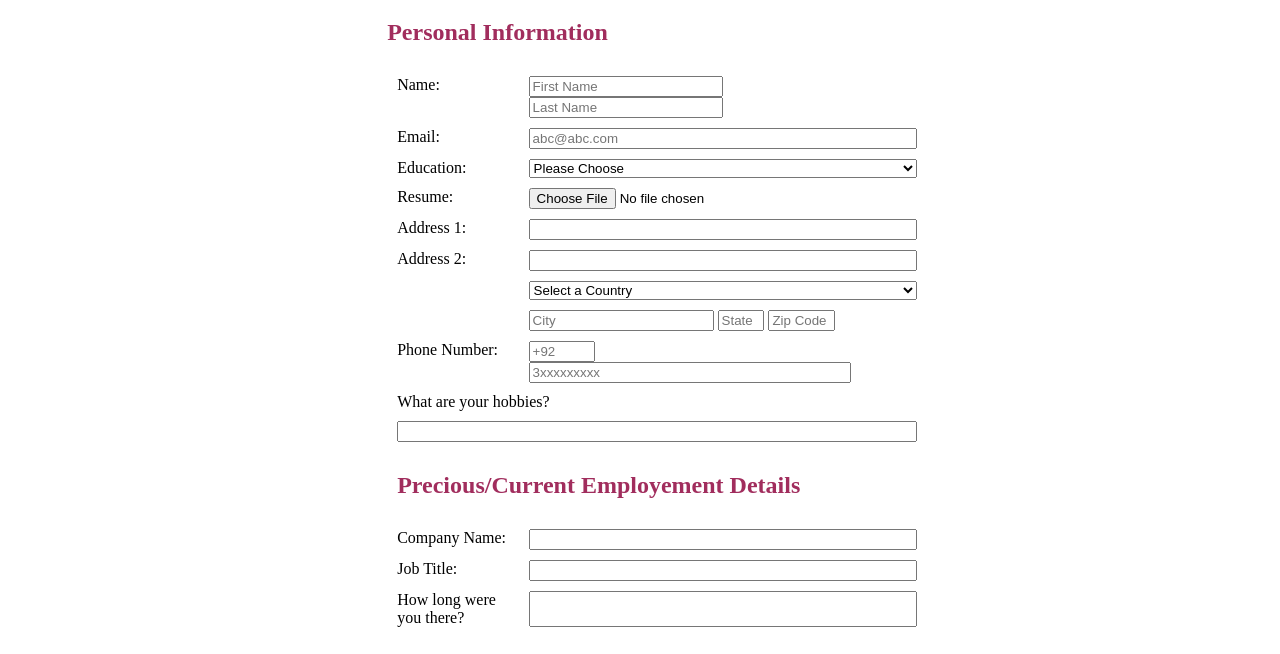
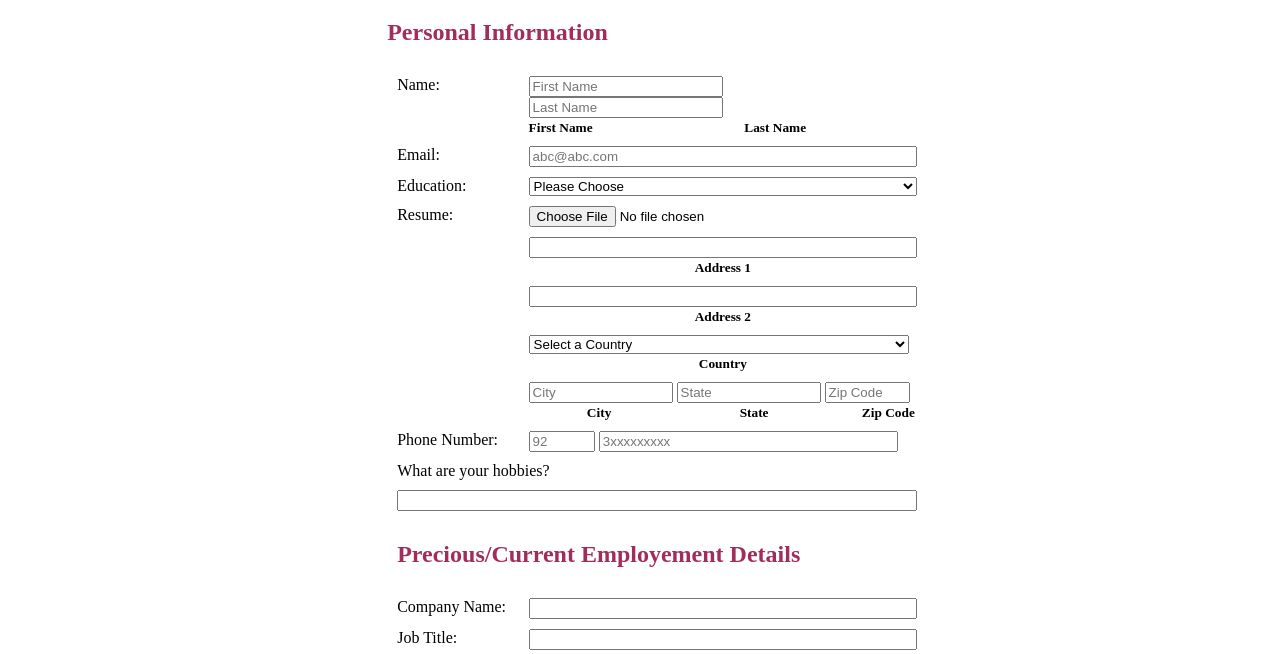
Before and after one commit to zeesa1802/HTML_Forms, a plain HTML site: page index.html in a window 1280 px wide. Shown: the part 109-763 px from the top of the page. Drawn offline with Linux system fonts and the light colour scheme.

Commit message:
Fix issues

```diff
--- a/index.html
+++ b/index.html
@@ -17,23 +17,38 @@
 
       <form action="">
         <div class="grid-container">
-          <label for="name">Name:</label>
+          <label>Name:</label>
+
           <div>
+            <div style="display: inline">
               <input
                 type="text"
                 id="fname"
                 name="fname"
                 placeholder="First Name"
-              style="display: inline; width: 48%"
+                style="width: 48%"
+                required
               />
+            </div>
 
+            <div style="display: inline">
               <input
                 type="text"
                 id="lname"
                 name="lname"
                 placeholder="Last Name"
-              style="display: inline; width: 48%"
+                style="width: 48%"
+                required
               />
+            </div>
+          </div>
+
+          <label for=""></label>
+          <div style="margin-top: -10px">
+            <small><strong>First Name</strong></small>
+            <small style="position: relative; left: 38%"
+              ><strong>Last Name</strong></small
+            >
           </div>
 
           <label for="email">Email:</label>
@@ -41,11 +56,12 @@
             type="email"
             id="email"
             name="email"
+            required
             placeholder="abc@abc.com"
           />
 
           <label for="education">Education:</label>
-          <select name="education" id="education">
+          <select name="education" id="education" required>
             <option value="" selected disabled hidden>Please Choose</option>
             <option value="Matric">Matric</option>
             <option value="Inter">Inter</option>
@@ -53,30 +69,62 @@
           </select>
 
           <label for="resume">Resume:</label>
-          <input type="file" name="resume" id="resume" />
+          <input type="file" name="resume" id="resume" required />
 
-          <label for="address1">Address 1:</label>
-          <input type="text" id="address1" name="address1" />
+          <label for="address1"></label>
 
-          <label for="address1">Address 2:</label>
-          <input type="text" id="address2" name="address2" />
+          <div style="text-align: center">
+            <input
+              type="text"
+              id="address1"
+              name="address1"
+              style="display: block; width: 98%"
+              required
+            />
+            <small><strong>Address 1</strong></small>
+          </div>
+
+          <label for="address1"></label>
+          <div style="text-align: center">
+            <input
+              type="text"
+              id="address2"
+              name="address2"
+              style="display: block; width: 98%"
+              required
+            />
+            <small><strong>Address 2</strong></small>
+          </div>
 
           <label for="country"></label>
-          <select name="country" id="country">
-            <option value="" selected disabled hidden>Select a Country</option>
+
+          <div style="text-align: center">
+            <select
+              name="country"
+              id="country"
+              style="display: block; width: 98%"
+              required
+            >
+              <option value="" selected disabled hidden>
+                Select a Country
+              </option>
               <option value="Country1">Country1</option>
               <option value="Country2">Country2</option>
               <option value="Country3">Country3</option>
             </select>
+            <small><strong>Country</strong></small>
+          </div>
 
-          <label for="country"></label>
+          <label for="city"></label>
+
           <div>
             <input
               type="text"
               id="city"
               name="city"
+              style="width: 35%"
+              required
               placeholder="City"
-              style="max-width: 60%; display: inline"
             />
 
             <input
@@ -84,35 +132,52 @@
               id="state"
               name="state"
               placeholder="State"
-              style="max-width: 10%; display: inline"
+              style="width: 35%"
+              required
             />
 
             <input
-              type="text"
+              type="number"
               id="zip"
               name="zip"
               placeholder="Zip Code"
-              style="width: 15%; display: inline"
+              style="width: 20%"
+              required
             />
+          </div>
+
+          <label for=""></label>
+          <div style="margin-top: -10px">
+            <small style="position: relative; left: 15%"
+              ><strong>City</strong></small
+            >
+            <small style="position: relative; left: 47%"
+              ><strong>State</strong></small
+            >
+            <small style="position: relative; left: 70%"
+              ><strong>Zip Code</strong></small
+            >
           </div>
 
           <label for="phone">Phone Number:</label>
           <div>
             <input
-              type="tel"
+              type="text"
               id="phone"
               name="phone"
-              placeholder="+92"
-              pattern="[0-9]{3}"
+              required
+              placeholder="92"
+              pattern="[0-9]{2}"
               style="width: 15%; display: inline"
             />
             <input
-              type="tel"
+              type="text"
               id="phone"
               name="phone"
+              required
               placeholder="3xxxxxxxxx"
               pattern="[0-9]{11}"
-              style="width: 81%; display: inline"
+              style="width: 75%; display: inline"
             />
           </div>
 
@@ -123,6 +188,7 @@
             type="text"
             id="hobbies"
             name="hobbies"
+            required
             style="grid-column: 1 / span 2"
           />
 
@@ -130,31 +196,52 @@
             Precious/Current Employement Details
           </h2>
           <label for="emplyement_detail">Company Name:</label>
-          <input type="text" id="emplyement_detail" name="emplyement_detail" />
+          <input
+            type="text"
+            id="emplyement_detail"
+            name="emplyement_detail"
+            required
+          />
 
           <label for="job">Job Title:</label>
-          <input type="text" id="job" name="job" />
+          <input type="text" id="job" name="job" required />
 
           <label for="duration">How long were you there?</label>
-          <input type="text" id="duration" name="duration" id="duration" />
+          <input
+            type="text"
+            id="duration"
+            name="duration"
+            id="duration"
+            required
+          />
 
           <h2 class="heading-color" style="grid-column: 1 / span 2">
             Reference # 1
           </h2>
           <label for="reference1">Name:</label>
-          <input type="text" id="reference1" name="reference1" />
+          <input type="text" id="reference1" name="reference1" required />
 
           <label for="reference1_phone">Phone:</label>
-          <input type="text" id="reference1_phone" name="reference1_phone" />
+          <input
+            type="number"
+            id="reference1_phone"
+            name="reference1_phone"
+            required
+          />
 
           <h2 class="heading-color" style="grid-column: 1 / span 2">
             Reference # 2
           </h2>
           <label for="reference2">Name:</label>
-          <input type="text" id="reference2" name="reference2" />
+          <input type="text" id="reference2" name="reference2" required />
 
           <label for="reference2_phone">Phone:</label>
-          <input type="text" id="reference2_phone" name="reference2_phone" />
+          <input
+            type="number"
+            id="reference2_phone"
+            name="reference2_phone"
+            required
+          />
         </div>
 
         <div>
```
Lines whose indentation alone changed are shown as unchanged.
